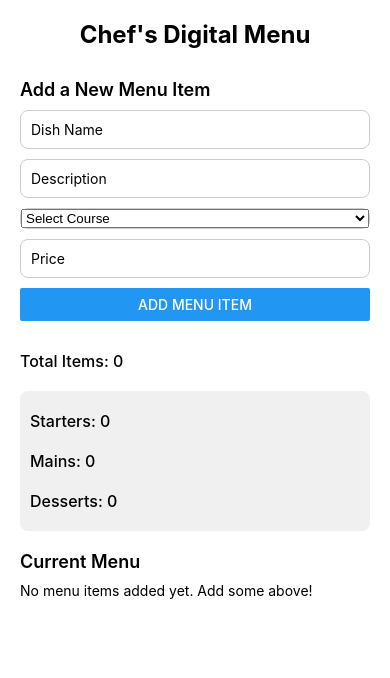
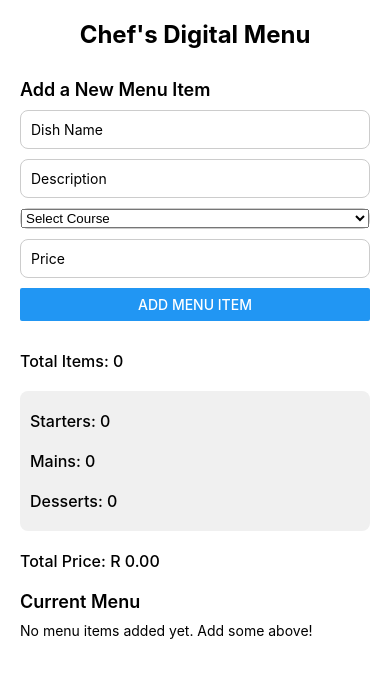
Before and after one commit to KgomotsoMbele/ST10467825-ChefMenuApp, a React Native app: screen / in a window 390 px wide. Shown: the top 678 px of the page. Built offline with nearby package versions, Linux system fonts and the light colour scheme.

Commit message:
Feature: implemented item count by category and total price calculation; update TypeScript configuration

```diff
--- a/App.tsx
+++ b/App.tsx
@@ -52,7 +52,7 @@ export default function App() {
     }
 
     const newItem: MenuItem = {
-      id: Date.now(),
+      id: menuItems.length + 1, //simple id generation
       name,
       description,
       course: course as Course, //use formatted course
@@ -76,16 +76,20 @@ export default function App() {
 
   //count items by category
   const startersCount = menuItems.filter(
-    (item) => item.course.toLowerCase() === "starter"
+    (item) => item.course.toLowerCase() == "starter"
   ).length;
 
   const mainsCount = menuItems.filter(
-    (item) => item.course.toLowerCase() === "main"
+    (item) => item.course.toLowerCase() == "main"
   ).length;
 
   const dessertsCount = menuItems.filter(
-    (item) => item.course.toLowerCase() === "dessert"
+    (item) => item.course.toLowerCase() == "dessert"
   ).length;
+
+  // Calculate total price of all menu items
+const totalPrice = menuItems.reduce((sum, item) => sum + item.price, 0);
+
 
   return (
     <ScrollView contentContainerStyle={styles.container}>
@@ -142,10 +146,12 @@ export default function App() {
         <Text style={styles.countText}>Mains: {mainsCount}</Text>
         <Text style={styles.countText}>Desserts: {dessertsCount}</Text>
       </View>
+      <Text style={styles.countText}>Total Price: R {totalPrice.toFixed(2)}</Text>
+
 
       {/* Menu Items List */}
       <Text style={styles.sectionTitle}>Current Menu</Text>
-      {menuItems.length === 0 ? (
+      {menuItems.length == 0 ? (
         <Text>No menu items added yet. Add some above!</Text>
       ) : (
         <FlatList
--- a/package.json
+++ b/package.json
@@ -10,14 +10,18 @@
   },
   "dependencies": {
     "@react-native-picker/picker": "2.11.1",
+    "@react-navigation/native": "^7.1.18",
+    "@react-navigation/native-stack": "^7.5.0",
     "expo": "~54.0.18",
     "expo-status-bar": "~3.0.8",
     "react": "19.1.0",
     "react-native": "0.81.5",
-    "react-native-safe-area-context": "^5.6.1"
+    "react-native-safe-area-context": "~5.6.0",
+    "react-native-screens": "~4.16.0"
   },
   "devDependencies": {
     "@types/react": "~19.1.0",
+    "@types/react-native": "^0.72.8",
     "typescript": "~5.9.2"
   },
   "private": true
```
Also changed, not shown: tsconfig.json (+26 -3 lines), 2 other files (tests, documents, lock files or other folders).
